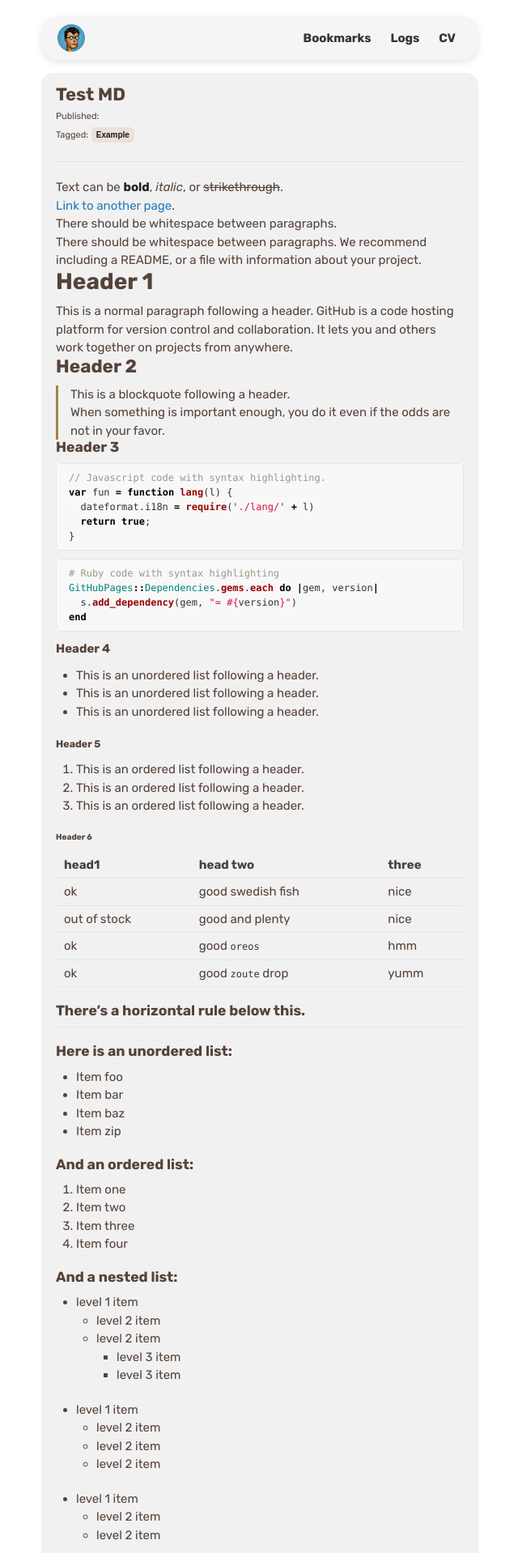
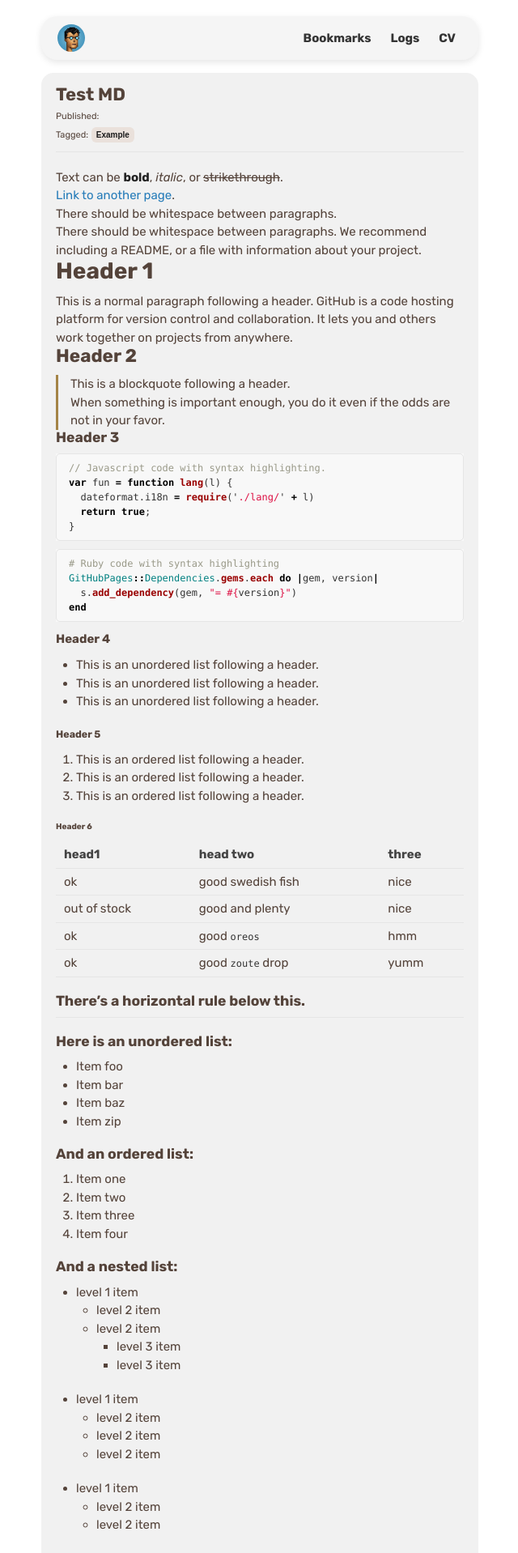
Before and after one commit to alobanov/alobanov.github.io, a Jekyll site: the page built from 2024-05-10-test.md, in a window 1280 px wide. Shown: the top 1918 px of the page at 81% size, without its empty margins (319-959 px from the left). Built offline with Jekyll 4.4.1, drawn with Linux system fonts in a browser that asks for light colours; some web fonts are replaced; a style sheet for code colours, icons or effects is not loaded.

Commit message:
small fix

```diff
--- a/_layouts/post.html
+++ b/_layouts/post.html
@@ -11,7 +11,6 @@ layout: default
   <span class="tag small">{{ tag }}</span>
   {% endfor %}
   {% endif %}
-  <br />
-  <br />
+  <div class="spacer"></div>
   {{ content }}
 </div>
```
Also changed, not shown: _logs/2022-09-22-novisad-location-log.md (+0 -1 lines), assets/img/location/novisad1.jpeg (deleted).
